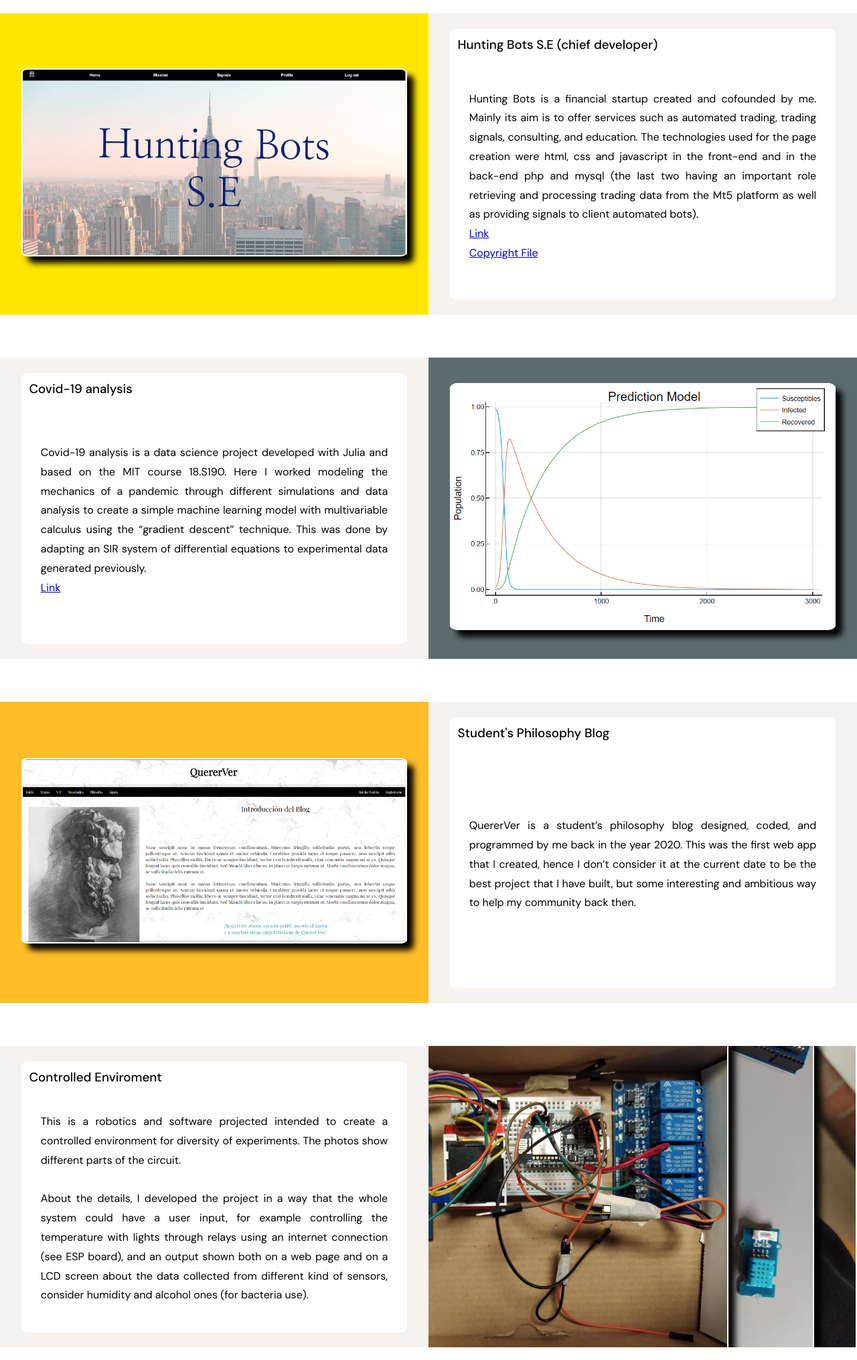
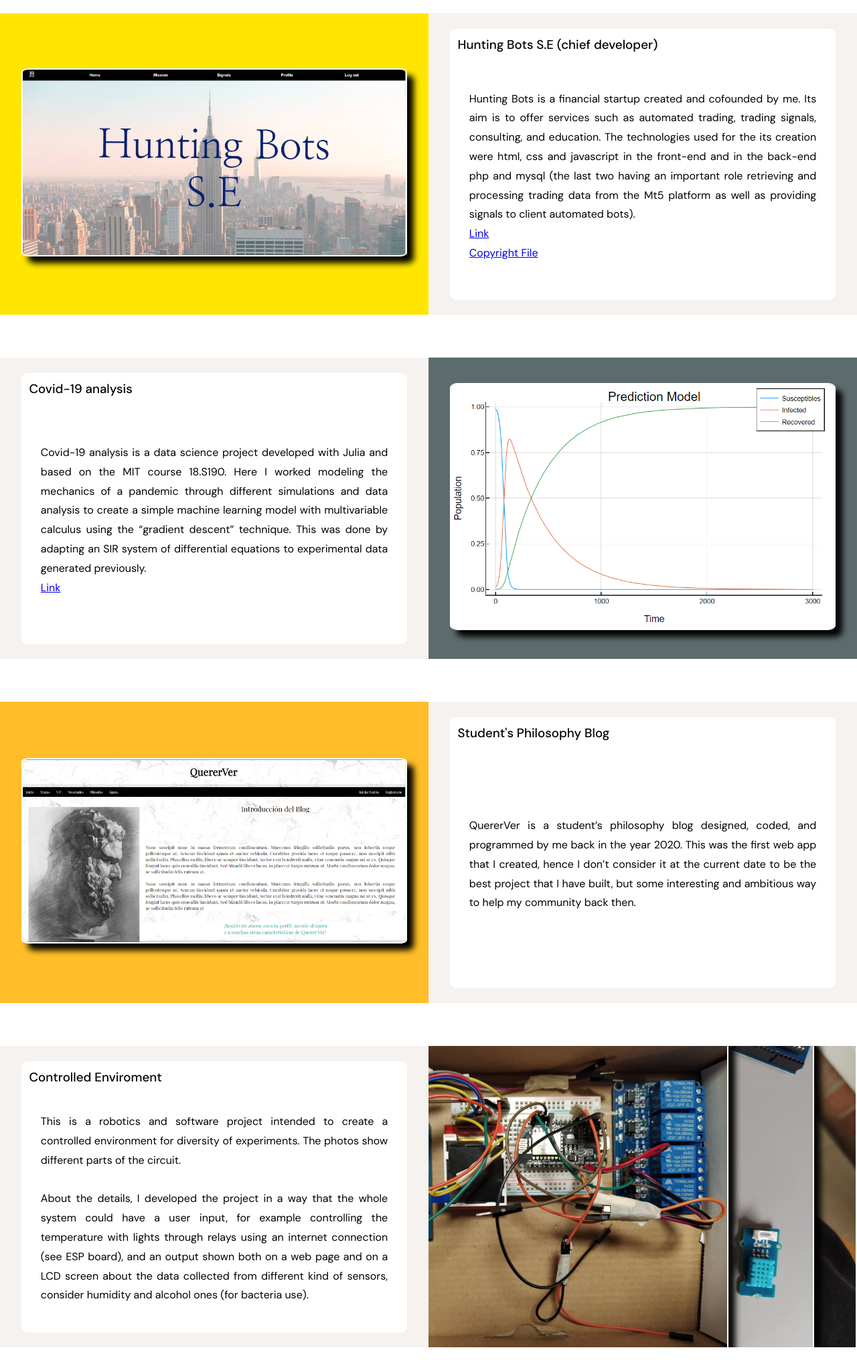
Before and after one commit to juan12425/Personal-Portfolio, a plain HTML site: page index.html in a window 1280 px wide. Shown: the part 1040-3071 px from the top of the page at 67% size. Drawn offline with Linux system fonts and the light colour scheme.

Commit message:
Update index.html

```diff
--- a/index.html
+++ b/index.html
@@ -39,8 +39,8 @@
                     I love to develop great projects and work on them until I reach an incredible result.
                     Besides that, I really like to learn and therefore I get to know different programming
                     languages such as PHP, Python, Julia, Mql5, Javascript, among others. Currently
-                    I’m working with those technologies for building web apps and analyzing data while
-                    I’m increasing my skills for becoming a full stack developer.
+                    I’m working with those technologies to build web apps and analyzing data while
+                    increasing my skills to become a full stack developer.
                 </p>
                </div>
                <div id="aboutskills">
@@ -77,9 +77,9 @@
                         <h3>Hunting Bots S.E (chief developer)</h3>
                         <p>
                             Hunting Bots is a financial startup created and cofounded by me.
-                            Mainly its aim is to offer services such as automated trading,
+                            Its aim is to offer services such as automated trading,
                             trading signals, consulting, and education. The technologies used
-                            for the page creation were html, css and javascript in the front-end
+                            for the its creation were html, css and javascript in the front-end
                             and in the back-end php and mysql (the last two having an important
                             role retrieving and processing trading data from the Mt5 platform
                             as well as providing signals to client automated bots).<br>
@@ -140,7 +140,7 @@
                 <div>
                     <h3>Controlled Enviroment</h3>
                     <p>
-                         This is a robotics and software projected intended to create a
+                         This is a robotics and software project intended to create a
                          controlled environment for diversity of experiments. The
                          photos show different parts of the circuit.
                          <br><br>
```
